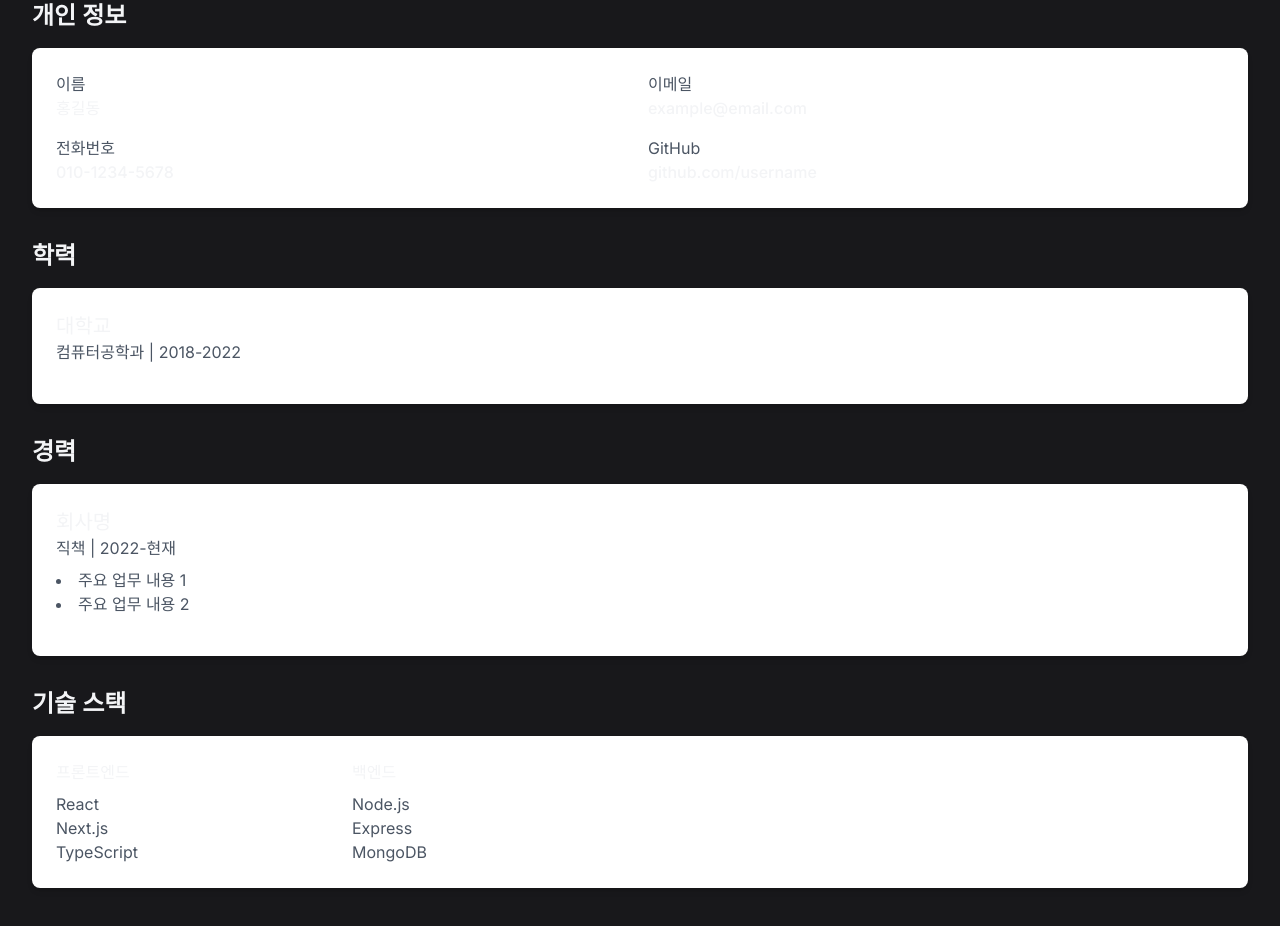
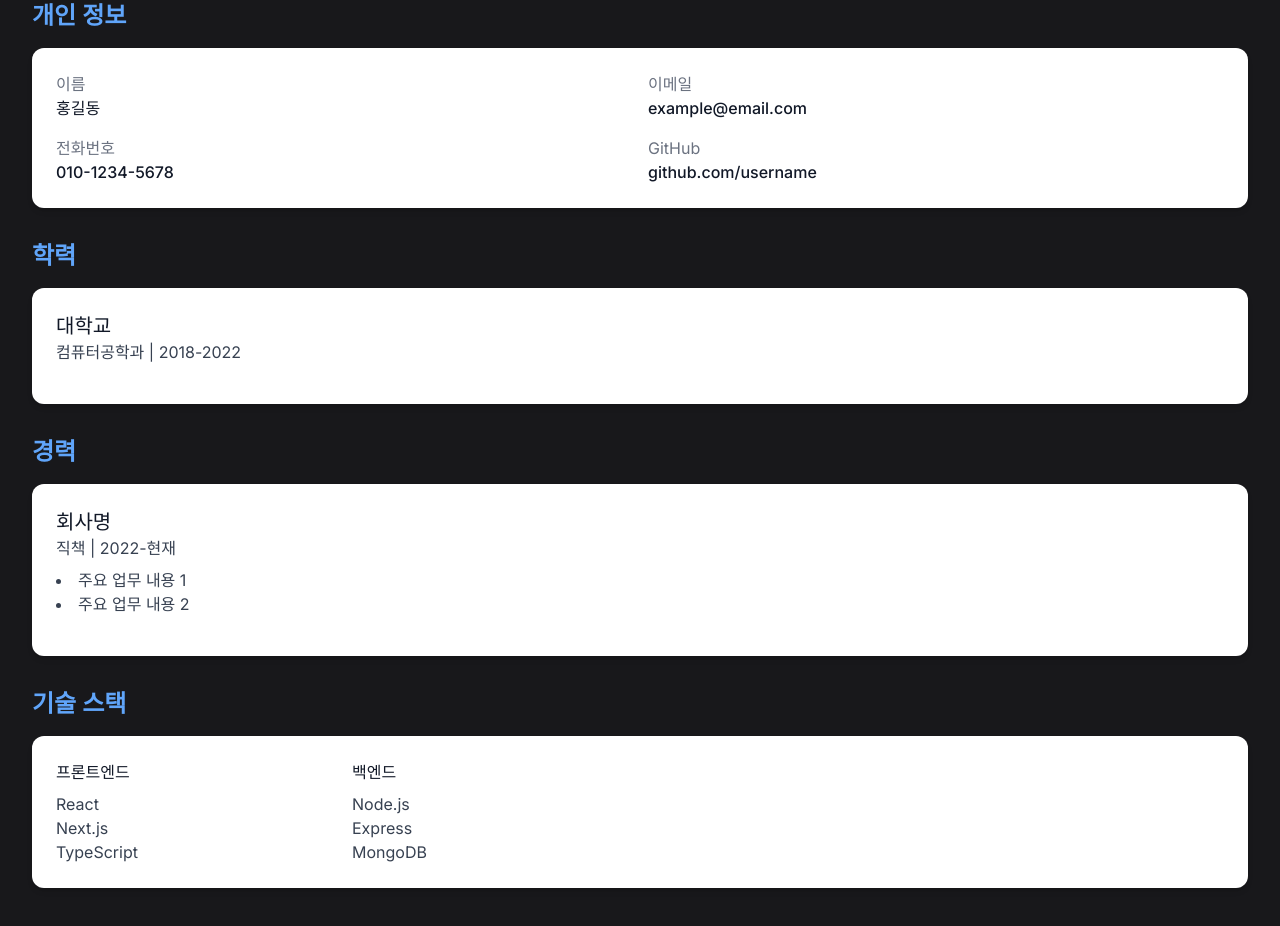
Before and after one commit to BG-traveling/port-folio, a Next.js app: page /resume in a window 1280 px wide. Shown: the part 200-1126 px from the top of the page. Built offline with nearby package versions, Linux system fonts and the light colour scheme.

Commit message:
다크모드 카드 내부 텍스트 색상 개선

```diff
--- a/src/app/resume/page.tsx
+++ b/src/app/resume/page.tsx
@@ -12,66 +12,66 @@ export default function Resume() {
   return (
     <div className="container mx-auto px-4 py-8">
       <div className="flex justify-between items-center mb-8">
-        <h1 className="text-4xl font-bold">이력서</h1>
+        <h1 className="text-4xl font-bold text-neonblue drop-shadow-glow">이력서</h1>
         <button onClick={() => router.push('/resume/edit')} className="bg-yellow-400 text-white px-4 py-2 rounded hover:bg-yellow-500">수정</button>
       </div>
       <section className="mb-8">
-        <h2 className="text-2xl font-semibold mb-4">개인 정보</h2>
-        <div className="bg-white rounded-lg shadow-md p-6">
+        <h2 className="text-2xl font-semibold mb-4 text-neonblue">개인 정보</h2>
+        <div className="bg-white rounded-xl shadow-md p-6">
           <div className="grid grid-cols-1 md:grid-cols-2 gap-4">
             <div>
-              <p className="text-gray-600">이름</p>
-              <p className="font-medium">{resume?.name || '홍길동'}</p>
+              <p className="text-gray-500">이름</p>
+              <p className="font-medium text-gray-900">{resume?.name || '홍길동'}</p>
             </div>
             <div>
-              <p className="text-gray-600">이메일</p>
-              <p className="font-medium">{resume?.email || 'example@email.com'}</p>
+              <p className="text-gray-500">이메일</p>
+              <p className="font-medium text-gray-900">{resume?.email || 'example@email.com'}</p>
             </div>
             <div>
-              <p className="text-gray-600">전화번호</p>
-              <p className="font-medium">{resume?.phone || '010-1234-5678'}</p>
+              <p className="text-gray-500">전화번호</p>
+              <p className="font-medium text-gray-900">{resume?.phone || '010-1234-5678'}</p>
             </div>
             <div>
-              <p className="text-gray-600">GitHub</p>
-              <p className="font-medium">{resume?.github || 'github.com/username'}</p>
+              <p className="text-gray-500">GitHub</p>
+              <p className="font-medium text-gray-900">{resume?.github || 'github.com/username'}</p>
             </div>
           </div>
         </div>
       </section>
       <section className="mb-8">
-        <h2 className="text-2xl font-semibold mb-4">학력</h2>
-        <div className="bg-white rounded-lg shadow-md p-6">
+        <h2 className="text-2xl font-semibold mb-4 text-neonblue">학력</h2>
+        <div className="bg-white rounded-xl shadow-md p-6">
           <div className="mb-4">
-            <h3 className="text-xl font-medium">{resume?.school || '대학교'}</h3>
-            <p className="text-gray-600">{resume?.major || '컴퓨터공학과'} | {resume?.schoolPeriod || '2018-2022'}</p>
+            <h3 className="text-xl font-medium text-gray-900">{resume?.school || '대학교'}</h3>
+            <p className="text-gray-700">{resume?.major || '컴퓨터공학과'} | {resume?.schoolPeriod || '2018-2022'}</p>
           </div>
         </div>
       </section>
       <section className="mb-8">
-        <h2 className="text-2xl font-semibold mb-4">경력</h2>
-        <div className="bg-white rounded-lg shadow-md p-6">
+        <h2 className="text-2xl font-semibold mb-4 text-neonblue">경력</h2>
+        <div className="bg-white rounded-xl shadow-md p-6">
           <div className="mb-4">
-            <h3 className="text-xl font-medium">{resume?.company || '회사명'}</h3>
-            <p className="text-gray-600">{resume?.position || '직책'} | {resume?.workPeriod || '2022-현재'}</p>
-            <ul className="list-disc list-inside mt-2 text-gray-600">
+            <h3 className="text-xl font-medium text-gray-900">{resume?.company || '회사명'}</h3>
+            <p className="text-gray-700">{resume?.position || '직책'} | {resume?.workPeriod || '2022-현재'}</p>
+            <ul className="list-disc list-inside mt-2 text-gray-700">
               {(resume?.workDesc || '주요 업무 내용 1, 주요 업무 내용 2').split(',').map((item: string, i: number) => <li key={i}>{item.trim()}</li>)}
             </ul>
           </div>
         </div>
       </section>
       <section className="mb-8">
-        <h2 className="text-2xl font-semibold mb-4">기술 스택</h2>
-        <div className="bg-white rounded-lg shadow-md p-6">
+        <h2 className="text-2xl font-semibold mb-4 text-neonblue">기술 스택</h2>
+        <div className="bg-white rounded-xl shadow-md p-6">
           <div className="grid grid-cols-2 md:grid-cols-4 gap-4">
             <div>
-              <h3 className="font-medium mb-2">프론트엔드</h3>
-              <ul className="text-gray-600">
+              <h3 className="font-medium mb-2 text-gray-900">프론트엔드</h3>
+              <ul className="text-gray-700">
                 {(resume?.frontend || 'React, Next.js, TypeScript').split(',').map((item: string, i: number) => <li key={i}>{item.trim()}</li>)}
               </ul>
             </div>
             <div>
-              <h3 className="font-medium mb-2">백엔드</h3>
-              <ul className="text-gray-600">
+              <h3 className="font-medium mb-2 text-gray-900">백엔드</h3>
+              <ul className="text-gray-700">
                 {(resume?.backend || 'Node.js, Express, MongoDB').split(',').map((item: string, i: number) => <li key={i}>{item.trim()}</li>)}
               </ul>
             </div>
```
